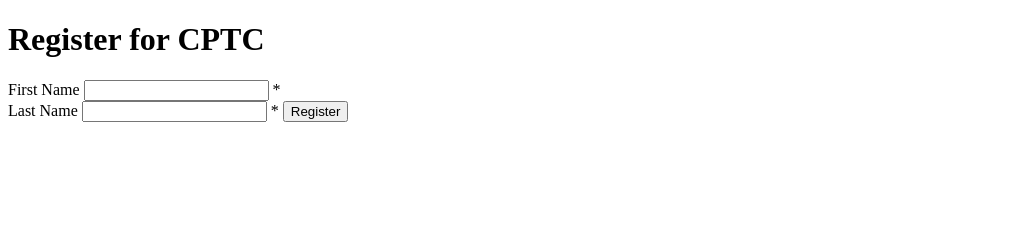
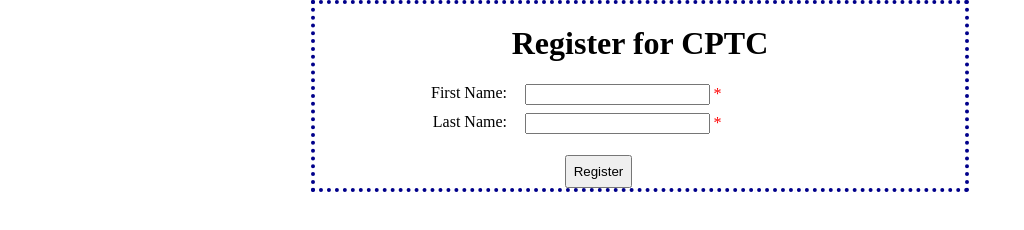
Before and after one commit to PKJrod/CPW203-FormValidation, a plain HTML site: page index.html in a window 1280 px wide. Shown: the whole page, without its empty margins (0-1024 px from the left). Drawn offline with Linux system fonts and the light colour scheme.

Commit message:
style it up a bit

```diff
--- /dev/null
+++ b/css/main.css
@@ -0,0 +1,30 @@
+body {
+    margin: 0 auto;
+    width: 650px;
+    border: 4px dotted darkblue;
+}
+
+label {
+    float: left;
+    text-align: right;
+    width: 12em;
+    margin-right: 1.1em;
+}
+
+input {
+    margin-bottom: .6em;
+}
+
+h1 {
+    text-align: center;
+}
+
+button {
+    padding: .5em;
+    margin-left: 250px;
+    margin-top: 1em;
+}
+
+span {
+    color: red;
+}
--- a/index.html
+++ b/index.html
@@ -3,18 +3,20 @@
 <head>
     <meta charset="UTF-8">
     <meta name="viewport" content="width=device-width, initial-scale=1.0">
+    <link rel="stylesheet" href="css/main.css">
     <title>Form Validation</title>
 </head>
 <body>
      <h1>Register for CPTC</h1>
      <form>
-         <label for="first-name">First Name</label>
+         <label for="first-name">First Name:</label>
          <input type="text" id="first-name">
          <span id="first-name-span">*</span>
          <br>
-         <label for="last-name">Last Name</label>
+         <label for="last-name">Last Name:</label>
          <input type="text" id="last-name">
          <span>*</span>
+         <br>
 
          <button type="button">Register</button>
      </form>
```
